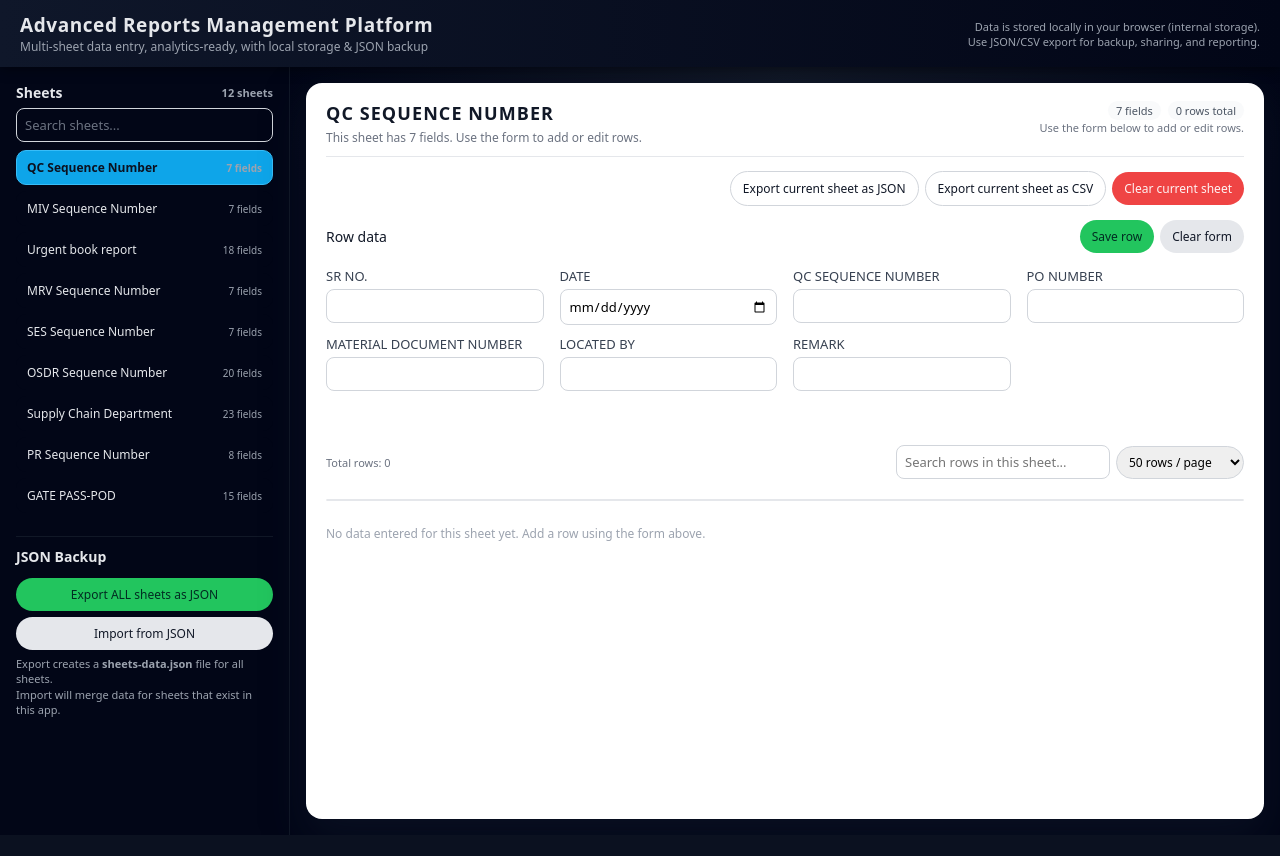
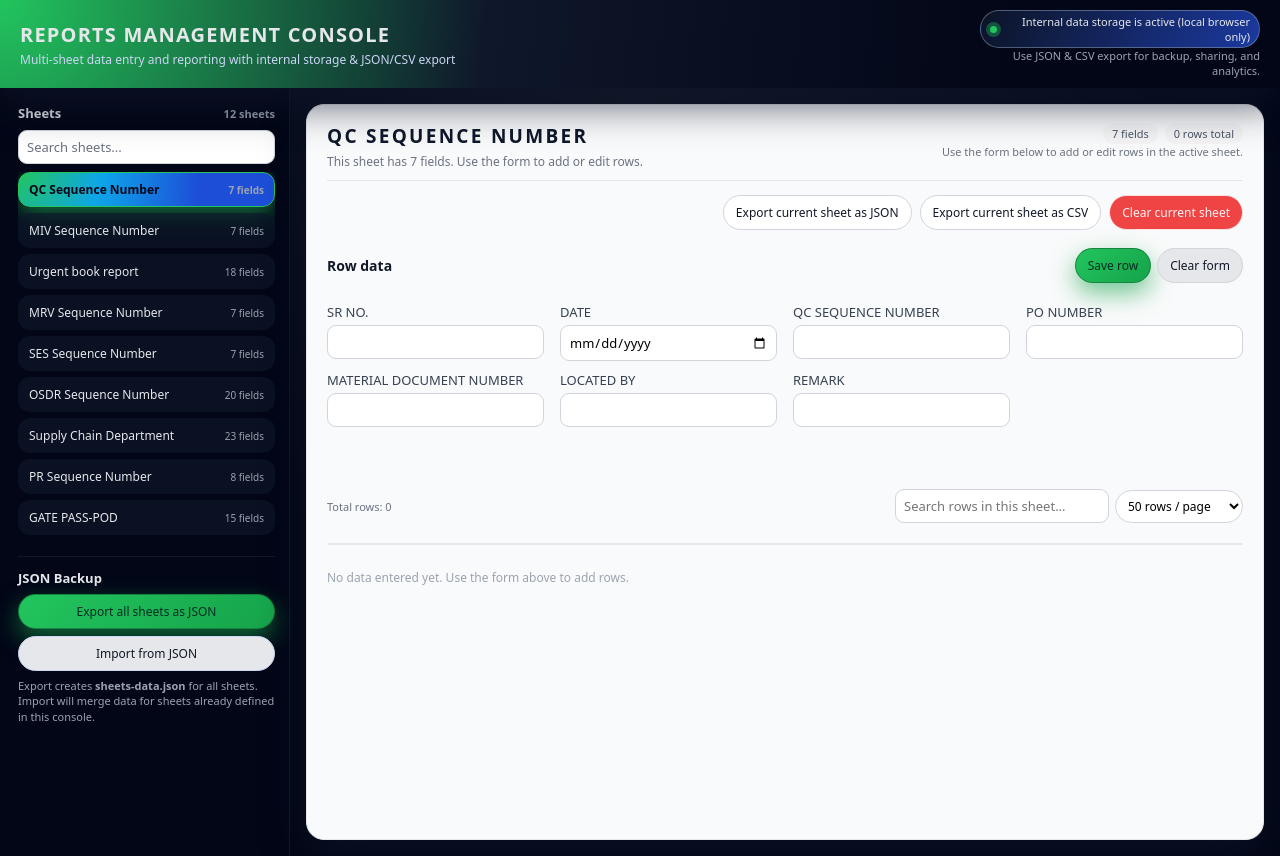
Before and after one commit to SameerAlkinani/LPG-WAREHOUSE-FILES-INDEX, a plain HTML site: page index.html in a window 1280 px wide. Before the commit the page ends 835 px from the top, so only its background shows below. Drawn offline with Linux system fonts and the light colour scheme.

Commit message:
Update index.html

```diff
--- a/index.html
+++ b/index.html
@@ -2,17 +2,23 @@
 <html lang="en" dir="ltr">
 <head>
   <meta charset="UTF-8" />
-  <title>Advanced Reports Management Platform</title>
+  <title>Reports Management Console</title>
   <style>
     * {
       box-sizing: border-box;
-      font-family: system-ui, -apple-system, BlinkMacSystemFont, "Segoe UI", sans-serif;
+      font-family: system-ui, -apple-system, BlinkMacSystemFont, "Segoe UI",
+        sans-serif;
     }
 
     body {
       margin: 0;
-      background: #0b1120;
-      color: #111827;
+      background: #020617;
+      color: #020617;
+    }
+
+    a {
+      color: inherit;
+      text-decoration: none;
     }
 
     .app-shell {
@@ -21,65 +27,103 @@
       min-height: 100vh;
     }
 
+    /* Top bar */
+
     .app-header {
-      background: linear-gradient(90deg, #0f172a, #020617);
+      position: sticky;
+      top: 0;
+      z-index: 40;
+      padding: 10px 20px;
+      background: radial-gradient(circle at 0% 0%, #22c55e 0, #0f172a 38%, #020617 80%);
       color: #e5e7eb;
-      padding: 12px 20px;
       display: flex;
       align-items: center;
       justify-content: space-between;
       gap: 12px;
-      box-shadow: 0 2px 12px rgba(0,0,0,0.45);
-      position: sticky;
-      top: 0;
-      z-index: 50;
+      box-shadow: 0 16px 40px rgba(15, 23, 42, 0.7);
+    }
+
+    .app-header-left {
+      display: flex;
+      flex-direction: column;
+      gap: 3px;
     }
 
     .app-header-title {
-      font-size: 19px;
+      font-size: 20px;
       font-weight: 650;
-      letter-spacing: 0.03em;
+      letter-spacing: 0.06em;
+      text-transform: uppercase;
     }
 
     .app-header-sub {
       font-size: 12px;
-      color: #9ca3af;
+      color: #cbd5f5;
     }
 
     .app-header-right {
       font-size: 11px;
       color: #9ca3af;
       text-align: right;
-    }
+      max-width: 280px;
+    }
+
+    .pill {
+      display: inline-flex;
+      align-items: center;
+      gap: 6px;
+      padding: 3px 9px;
+      border-radius: 999px;
+      border: 1px solid rgba(148, 163, 184, 0.5);
+      font-size: 11px;
+      color: #e5e7eb;
+      background: linear-gradient(120deg, rgba(15, 23, 42, 0.8), rgba(30, 64, 175, 0.9));
+    }
+
+    .pill-dot {
+      width: 7px;
+      height: 7px;
+      border-radius: 999px;
+      background: #22c55e;
+      box-shadow: 0 0 0 4px rgba(34, 197, 94, 0.35);
+    }
+
+    /* Layout */
 
     .app-body {
       flex: 1;
       display: flex;
-      flex-direction: row; /* sidebar on the LEFT */
+      flex-direction: row;
       min-height: calc(100vh - 52px);
+      background: radial-gradient(circle at top, #111827 0, #020617 55%, #020617 100%);
     }
 
     /* Sidebar */
 
     .sidebar {
       width: 290px;
-      background: #020617;
+      padding: 16px 14px 16px 18px;
+      background: linear-gradient(180deg, #020617 0, #020617 40%, #020617 100%);
+      border-right: 1px solid #111827;
       color: #e5e7eb;
-      padding: 16px;
       display: flex;
       flex-direction: column;
-      gap: 14px;
-      border-right: 1px solid #111827;
+      gap: 16px;
+    }
+
+    .sidebar-section {
+      display: flex;
+      flex-direction: column;
+      gap: 8px;
     }
 
     .sidebar-section-title {
-      font-size: 14px;
+      font-size: 13px;
       font-weight: 600;
-      margin-bottom: 6px;
-      display: flex;
+      display: flex;
+      justify-content: space-between;
       align-items: center;
-      justify-content: space-between;
-      gap: 4px;
+      color: #e5e7eb;
     }
 
     .sheets-count {
@@ -89,12 +133,13 @@
 
     .sidebar-search {
       width: 100%;
-      padding: 7px 10px;
+      padding: 7px 11px;
       border-radius: 999px;
-      border: 1px solid #1e293b;
-      background: #020617;
+      border: 1px solid #1f2933;
+      background: radial-gradient(circle at 0% 0%, #0b1120 0, #020617 70%);
       color: #e5e7eb;
       font-size: 12px;
+      outline: none;
     }
 
     .sidebar-search::placeholder {
@@ -104,7 +149,7 @@
     .sheet-list {
       list-style: none;
       padding: 0;
-      margin: 8px 0 0 0;
+      margin: 0;
       max-height: 46vh;
       overflow-y: auto;
     }
@@ -117,8 +162,8 @@
       width: 100%;
       border: none;
       padding: 8px 10px;
-      border-radius: 10px;
-      background: #020617;
+      border-radius: 12px;
+      background: rgba(15, 23, 42, 0.65);
       color: #e5e7eb;
       text-align: left;
       cursor: pointer;
@@ -128,7 +173,8 @@
       justify-content: space-between;
       gap: 6px;
       border: 1px solid transparent;
-      transition: background 0.15s, transform 0.1s, border-color 0.15s;
+      transition: background 0.16s, transform 0.08s, border-color 0.16s,
+        box-shadow 0.16s;
     }
 
     .sheet-btn span.name {
@@ -144,26 +190,27 @@
     }
 
     .sheet-btn:hover {
-      background: #020617;
-      border-color: #1f2937;
+      background: rgba(15, 23, 42, 0.9);
+      border-color: #1d4ed8;
+      box-shadow: 0 4px 14px rgba(15, 23, 42, 0.7);
       transform: translateY(-1px);
     }
 
     .sheet-btn.active {
-      background: #0ea5e9;
-      color: #0b1120;
-      border-color: #38bdf8;
+      background: radial-gradient(circle at 0% 0%, #22c55e 0, #0ea5e9 32%, #1d4ed8 70%);
+      color: #020617;
+      border-color: #22c55e;
       font-weight: 600;
+      box-shadow: 0 8px 24px rgba(34, 197, 94, 0.55);
     }
 
     .json-controls {
       border-top: 1px solid #111827;
-      padding-top: 10px;
-      margin-top: 4px;
+      padding-top: 12px;
       font-size: 12px;
       display: flex;
       flex-direction: column;
-      gap: 6px;
+      gap: 7px;
     }
 
     .btn,
@@ -180,15 +227,18 @@
       font-weight: 500;
       text-align: center;
       text-decoration: none;
+      white-space: nowrap;
     }
 
     .btn-primary {
-      background: #22c55e;
+      background: linear-gradient(135deg, #22c55e, #16a34a);
       color: #022c22;
+      border: 1px solid rgba(21, 128, 61, 0.9);
+      box-shadow: 0 10px 25px rgba(22, 163, 74, 0.6);
     }
 
     .btn-primary:hover {
-      background: #4ade80;
+      filter: brightness(1.05);
     }
 
     .file-label {
@@ -196,6 +246,7 @@
       color: #111827;
       position: relative;
       overflow: hidden;
+      border: 1px solid #cbd5f5;
     }
 
     .file-label:hover {
@@ -215,26 +266,25 @@
       line-height: 1.4;
     }
 
-    /* Main area */
+    /* Main */
 
     .main {
       flex: 1;
       padding: 16px;
       display: flex;
       flex-direction: column;
-      gap: 12px;
-      background: radial-gradient(circle at top, #111827 0, #020617 55%, #020617 100%);
     }
 
     .main-card {
-      background: #ffffff;
-      border-radius: 16px;
+      background: #f9fafb;
+      border-radius: 18px;
       padding: 18px 20px;
-      box-shadow: 0 18px 40px rgba(15,23,42,0.55);
+      box-shadow: 0 16px 40px rgba(15, 23, 42, 0.6);
       display: flex;
       flex-direction: column;
       gap: 14px;
       min-height: calc(100vh - 64px);
+      border: 1px solid #e5e7eb;
     }
 
     .main-header {
@@ -254,10 +304,11 @@
     }
 
     .main-header-title {
-      font-size: 18px;
+      font-size: 19px;
       margin: 0;
       text-transform: uppercase;
-      letter-spacing: 0.06em;
+      letter-spacing: 0.12em;
+      color: #0f172a;
     }
 
     .main-header-sub {
@@ -275,17 +326,17 @@
       display: inline-flex;
       align-items: center;
       gap: 4px;
-      padding: 2px 8px;
+      padding: 3px 9px;
       border-radius: 999px;
-      background: #eff6ff;
-      color: #1d4ed8;
+      background: #e0f2fe;
+      color: #0369a1;
       font-size: 11px;
       font-weight: 500;
       margin-left: 4px;
     }
 
     .tag-ghost {
-      background: #f9fafb;
+      background: #f4f4f5;
       color: #4b5563;
     }
 
@@ -293,7 +344,7 @@
       display: flex;
       justify-content: flex-end;
       align-items: center;
-      gap: 6px;
+      gap: 8px;
       flex-wrap: wrap;
       font-size: 11px;
     }
@@ -311,13 +362,14 @@
     .btn-danger {
       background: #ef4444;
       color: #fef2f2;
+      border: 1px solid #fee2e2;
     }
 
     .btn-danger:hover {
       background: #f97373;
     }
 
-    /* Form area */
+    /* Form */
 
     .form-header-row {
       display: flex;
@@ -325,11 +377,13 @@
       align-items: center;
       justify-content: space-between;
       gap: 8px;
+      margin-top: 4px;
     }
 
     .form-title {
       font-size: 14px;
-      font-weight: 500;
+      font-weight: 600;
+      color: #111827;
     }
 
     .form-actions {
@@ -342,6 +396,7 @@
     .btn-secondary {
       background: #e5e7eb;
       color: #111827;
+      border: 1px solid #d4d4d8;
     }
 
     .btn-secondary:hover {
@@ -352,6 +407,7 @@
       display: grid;
       grid-template-columns: repeat(auto-fit, minmax(210px, 1fr));
       gap: 10px 16px;
+      margin-top: 6px;
     }
 
     .form-group {
@@ -370,15 +426,16 @@
     input[type="number"],
     input[type="date"] {
       padding: 7px 8px;
-      border-radius: 8px;
+      border-radius: 9px;
       border: 1px solid #d1d5db;
       font-size: 13px;
+      background: #ffffff;
     }
 
     input:focus {
       outline: none;
-      border-color: #0ea5e9;
-      box-shadow: 0 0 0 1px rgba(14,165,233,0.3);
+      border-color: #3b82f6;
+      box-shadow: 0 0 0 1px rgba(59, 130, 246, 0.3);
     }
 
     .status-row {
@@ -386,12 +443,9 @@
       flex-wrap: wrap;
       align-items: center;
       gap: 8px;
-      margin-top: 2px;
+      margin-top: 4px;
       font-size: 12px;
-    }
-
-    #message {
-      min-height: 18px;
+      min-height: 20px;
     }
 
     #message.success {
@@ -416,7 +470,7 @@
       color: #6b7280;
     }
 
-    /* Table area */
+    /* Table */
 
     .table-header-row {
       display: flex;
@@ -424,7 +478,7 @@
       justify-content: space-between;
       gap: 8px;
       align-items: center;
-      margin-top: 6px;
+      margin-top: 10px;
     }
 
     .row-stats {
@@ -440,11 +494,12 @@
     }
 
     .table-search {
-      padding: 6px 8px;
+      padding: 6px 10px;
       border-radius: 999px;
       border: 1px solid #d1d5db;
       font-size: 12px;
       min-width: 180px;
+      background: #ffffff;
     }
 
     .page-size-select {
@@ -452,15 +507,16 @@
       border-radius: 999px;
       border: 1px solid #d1d5db;
       font-size: 12px;
+      background: #ffffff;
     }
 
     .table-wrapper {
       margin-top: 6px;
       overflow-x: auto;
-      border-radius: 10px;
+      border-radius: 12px;
       border: 1px solid #e5e7eb;
       background: #f9fafb;
-      max-height: calc(100vh - 330px);
+      max-height: calc(100vh - 340px);
     }
 
     table {
@@ -470,7 +526,8 @@
       min-width: 650px;
     }
 
-    th, td {
+    th,
+    td {
       border-bottom: 1px solid #e5e7eb;
       padding: 6px 8px;
       text-align: left;
@@ -478,7 +535,7 @@
     }
 
     th {
-      background: #f3f4f6;
+      background: #eef2ff;
       font-weight: 600;
       white-space: nowrap;
       position: sticky;
@@ -488,7 +545,7 @@
     }
 
     th.sortable:hover {
-      background: #e5e7eb;
+      background: #e0e7ff;
     }
 
     th .sort-indicator {
@@ -603,22 +660,25 @@
 <body>
   <div class="app-shell">
     <header class="app-header">
-      <div>
-        <div class="app-header-title">Advanced Reports Management Platform</div>
+      <div class="app-header-left">
+        <div class="app-header-title">Reports Management Console</div>
         <div class="app-header-sub">
-          Multi-sheet data entry, analytics-ready, with local storage & JSON backup
+          Multi-sheet data entry and reporting with internal storage & JSON/CSV export
         </div>
       </div>
       <div class="app-header-right">
-        <div>Data is stored locally in your browser (internal storage).</div>
-        <div>Use JSON/CSV export for backup, sharing, and reporting.</div>
+        <div class="pill">
+          <span class="pill-dot"></span>
+          <span>Internal data storage is active (local browser only)</span>
+        </div>
+        <div>Use JSON & CSV export for backup, sharing, and analytics.</div>
       </div>
     </header>
 
     <div class="app-body">
-      <!-- Sidebar on the LEFT -->
+      <!-- Sidebar -->
       <aside class="sidebar">
-        <div>
+        <div class="sidebar-section">
           <div class="sidebar-section-title">
             <span>Sheets</span>
             <span class="sheets-count" id="sheetsCount"></span>
@@ -637,20 +697,20 @@
             <span>JSON Backup</span>
           </div>
           <button id="exportJsonBtn" class="btn btn-primary" type="button">
-            Export ALL sheets as JSON
+            Export all sheets as JSON
           </button>
           <label class="file-label">
             Import from JSON
-            <input type="file" id="importJsonInput" accept="application/json">
+            <input type="file" id="importJsonInput" accept="application/json" />
           </label>
           <div class="json-hint">
-            Export creates a <b>sheets-data.json</b> file for all sheets.<br/>
-            Import will merge data for sheets that exist in this app.
+            Export creates <b>sheets-data.json</b> for all sheets.<br />
+            Import will merge data for sheets already defined in this console.
           </div>
         </div>
       </aside>
 
-      <!-- Main area on the right -->
+      <!-- Main -->
       <main class="main">
         <section class="main-card">
           <div class="main-header">
@@ -659,7 +719,7 @@
                 Select a sheet from the left sidebar
               </h2>
               <div id="sheetSubtitle" class="main-header-sub">
-                Sheet fields and names are automatically generated from your Excel file.
+                Sheet fields and names are automatically synced with your Excel file structure.
               </div>
             </div>
             <div class="main-header-right">
@@ -671,15 +731,23 @@
                   <span id="rowsCountTag">0 rows</span>
                 </span>
               </div>
-              <div>Use the form below to add or edit rows.</div>
+              <div>Use the form below to add or edit rows in the active sheet.</div>
             </div>
           </div>
 
           <div class="sheet-toolbar">
-            <button id="exportSheetJsonBtn" class="btn btn-outline" type="button">
+            <button
+              id="exportSheetJsonBtn"
+              class="btn btn-outline"
+              type="button"
+            >
               Export current sheet as JSON
             </button>
-            <button id="exportSheetCsvBtn" class="btn btn-outline" type="button">
+            <button
+              id="exportSheetCsvBtn"
+              class="btn btn-outline"
+              type="button"
+            >
               Export current sheet as CSV
             </button>
             <button id="clearSheetBtn" class="btn btn-danger" type="button">
@@ -696,7 +764,12 @@
               <button id="clearFormBtn" class="btn btn-secondary" type="button">
                 Clear form
               </button>
-              <button id="cancelEditBtn" class="btn btn-secondary" type="button" style="display:none;">
+              <button
+                id="cancelEditBtn"
+                class="btn btn-secondary"
+                type="button"
+                style="display: none"
+              >
                 Cancel edit
               </button>
             </div>
@@ -706,7 +779,11 @@
 
           <div class="status-row">
             <div id="message"></div>
-            <div id="editIndicator" class="edit-indicator" style="display:none;"></div>
+            <div
+              id="editIndicator"
+              class="edit-indicator"
+              style="display: none"
+            ></div>
             <div id="autosaveIndicator" class="autosave-indicator"></div>
           </div>
 
@@ -739,7 +816,7 @@
   </div>
 
   <script>
-    // Sheets configuration: column names must match Excel / JSON
+    // Sheets configuration: must match Excel/JSON headers
     const sheetsConfig = {
       "QC Sequence Number": [
         "SR NO.",
@@ -925,11 +1002,11 @@
 
     // In-memory data store: sheet name -> array of row objects
     const dataStore = {};
-    Object.keys(sheetsConfig).forEach(name => {
+    Object.keys(sheetsConfig).forEach((name) => {
       dataStore[name] = [];
     });
 
-    const LOCAL_STORAGE_KEY = "sheetsDataStore_v2";
+    const LOCAL_STORAGE_KEY = "reportsConsoleStore_v1";
 
     let currentSheet = null;
     let editIndex = null;
@@ -938,7 +1015,7 @@
     let currentPage = 1;
     let pageSize = 50;
     let sortField = null;
-    let sortDirection = "asc"; // "asc" or "desc"
+    let sortDirection = "asc";
 
     // DOM references
     const sheetListEl = document.getElementById("sheetList");
@@ -971,6 +1048,8 @@
 
     const exportJsonBtn = document.getElementById("exportJsonBtn");
     const importJsonInput = document.getElementById("importJsonInput");
+
+    // Helpers
 
     function guessInputType(fieldName) {
       const upper = fieldName.toUpperCase();
@@ -1015,7 +1094,7 @@
     }
 
     function clearForm() {
-      Array.from(formEl.elements).forEach(el => {
+      Array.from(formEl.elements).forEach((el) => {
         if (el.tagName === "INPUT") {
           el.value = "";
         }
@@ -1035,7 +1114,8 @@
         const id = fieldId(fieldName, index);
         const input = document.getElementById(id);
         const rawValue = input && input.value != null ? input.value : "";
-        const value = typeof rawValue === "string" ? rawValue.trim() : rawValue;
+        const value =
+          typeof rawValue === "string" ? rawValue.trim() : rawValue;
         if (value !== "") {
           hasAnyValue = true;
         }
@@ -1074,7 +1154,7 @@
         const raw = window.localStorage.getItem(LOCAL_STORAGE_KEY);
         if (!raw) return;
         const parsed = JSON.parse(raw);
-        Object.keys(sheetsConfig).forEach(sheetName => {
+        Object.keys(sheetsConfig).forEach((sheetName) => {
           if (Array.isArray(parsed[sheetName])) {
             dataStore[sheetName] = parsed[sheetName];
           }
@@ -1093,12 +1173,12 @@
       const allSheetNames = Object.keys(sheetsConfig);
       sheetsCountEl.textContent = allSheetNames.length + " sheets";
 
-      const filtered = allSheetNames.filter(name =>
+      const filtered = allSheetNames.filter((name) =>
         name.toLowerCase().includes(sheetSearchQuery.toLowerCase())
       );
 
       sheetListEl.innerHTML = "";
-      filtered.forEach(name => {
+      filtered.forEach((name) => {
         const li = document.createElement("li");
         const btn = document.createElement("button");
         btn.type = "button";
@@ -1147,7 +1227,7 @@
       if (!currentSheet) {
         sheetTitleEl.textContent = "Select a sheet from the left sidebar";
         sheetSubtitleEl.textContent =
-          "Sheet fields and names are automatically generated from your Excel file.";
+          "Sheet fields and names are automatically synced with your Excel file structure.";
         fieldsCountTagEl.textContent = "0 fields";
         rowsCountTagEl.textContent = "0 rows";
         rowStatsEl.textContent = "";
@@ -1165,7 +1245,7 @@
       rowStatsEl.textContent = "Total rows: " + rows.length;
     }
 
-    // Form
+    // Form rendering
 
     function renderForm() {
       formEl.innerHTML = "";
@@ -1189,7 +1269,7 @@
       });
     }
 
-    // Helpers for sorting & filtering
+    // Sorting & filtering helpers
 
     function compareValues(a, b) {
       if (a === null || a === undefined) a = "";
@@ -1210,8 +1290,8 @@
 
       if (rowSearchQuery.trim()) {
         const query = rowSearchQuery.toLowerCase();
-        result = result.filter(row =>
-          fields.some(fieldName => {
+        result = result.filter((row) =>
+          fields.some((fieldName) => {
             const value = row[fieldName];
             if (value == null) return false;
             return String(value).toLowerCase().includes(query);
@@ -1323,14 +1403,14 @@
 
       if (!fields.length) {
         noDataMsgEl.textContent =
-          "No fields are defined for this sheet in the code.";
+          "No fields are defined for this sheet in the configuration.";
         return;
       }
 
       if (!filteredRows.length) {
         if (total === 0) {
           noDataMsgEl.textContent =
-            "No data entered for this sheet yet. Add a row using the form above.";
+            "No data entered yet. Use the form above to add rows.";
         } else {
           noDataMsgEl.textContent =
             "No rows match your search. Clear the search to see all rows.";
@@ -1348,7 +1428,7 @@
       const thead = document.createElement("thead");
       const headerRow = document.createElement("tr");
 
-      fields.forEach(fieldName => {
+      fields.forEach((fieldName) => {
         const th = document.createElement("th");
         th.className = "sortable";
         const textSpan = document.createElement("span");
@@ -1385,11 +1465,11 @@
       tableEl.appendChild(thead);
 
       const tbody = document.createElement("tbody");
-      pageRows.forEach(row => {
+      pageRows.forEach((row) => {
         const realIndex = allRows.indexOf(row);
         const tr = document.createElement("tr");
 
-        fields.forEach(fieldName => {
+        fields.forEach((fieldName) => {
           const td = document.createElement("td");
           const v = row[fieldName];
           td.textContent = v == null ? "" : String(v);
@@ -1437,7 +1517,7 @@
       populateFormFromRow(rows[index]);
       setEditIndicator(index);
       showMessage(
-        "You are editing an existing row. Update fields and click \"Update row\".",
+        'You are editing an existing row. Update fields and click "Update row".',
         "success"
       );
       window.scrollTo({ top: 0, behavior: "smooth" });
@@ -1473,7 +1553,7 @@
 
       const fields = sheetsConfig[currentSheet] || [];
       if (!fields.length) {
-        showMessage("No fields defined for this sheet in the code.", "error");
+        showMessage("No fields defined for this sheet.", "error");
         return;
       }
 
@@ -1530,12 +1610,12 @@
       if (!file) return;
 
       const reader = new FileReader();
-      reader.onload = e => {
+      reader.onload = (e) => {
         try {
           const imported = JSON.parse(e.target.result);
 
           let importedSheetsCount = 0;
-          Object.keys(sheetsConfig).forEach(sheetName => {
+          Object.keys(sheetsConfig).forEach((sheetName) => {
             if (Array.isArray(imported[sheetName])) {
               dataStore[sheetName] = imported[sheetName];
               importedSheetsCount += 1;
@@ -1603,13 +1683,18 @@
       }
 
       let csv = "";
-      csv += fields.map(f => '"' + String(f).replace(/"/g, '""') + '"').join(",") + "\n";
-
-      rows.forEach(row => {
-        const line = fields.map(f => {
-          const v = row[f] == null ? "" : String(row[f]);
-          return '"' + v.replace(/"/g, '""') + '"';
-        }).join(",");
+      csv +=
+        fields
+          .map((f) => '"' + String(f).replace(/"/g, '""') + '"')
+          .join(",") + "\n";
+
+      rows.forEach((row) => {
+        const line = fields
+          .map((f) => {
+            const v = row[f] == null ? "" : String(row[f]);
+            return '"' + v.replace(/"/g, '""') + '"';
+          })
+          .join(",");
         csv += line + "\n";
       });
 
@@ -1636,7 +1721,9 @@
         return;
       }
       const confirmed = window.confirm(
-        "This will remove ALL rows from \"" + currentSheet + "\" in local storage. Continue?"
+        'This will remove ALL rows from "' +
+          currentSheet +
+          '" in local storage. Continue?'
       );
       if (!confirmed) return;
 
@@ -1664,18 +1751,18 @@
     exportSheetCsvBtn.addEventListener("click", handleExportCurrentSheetCsv);
     clearSheetBtn.addEventListener("click", handleClearCurrentSheet);
 
-    rowSearchEl.addEventListener("input", e => {
+    rowSearchEl.addEventListener("input", (e) => {
       rowSearchQuery = e.target.value || "";
       currentPage = 1;
       renderTable();
     });
 
-    sheetSearchEl.addEventListener("input", e => {
+    sheetSearchEl.addEventListener("input", (e) => {
       sheetSearchQuery = e.target.value || "";
       renderSheetList();
     });
 
-    pageSizeSelectEl.addEventListener("change", e => {
+    pageSizeSelectEl.addEventListener("change", (e) => {
       pageSize = parseInt(e.target.value, 10) || 50;
       currentPage = 1;
       renderTable();
```
